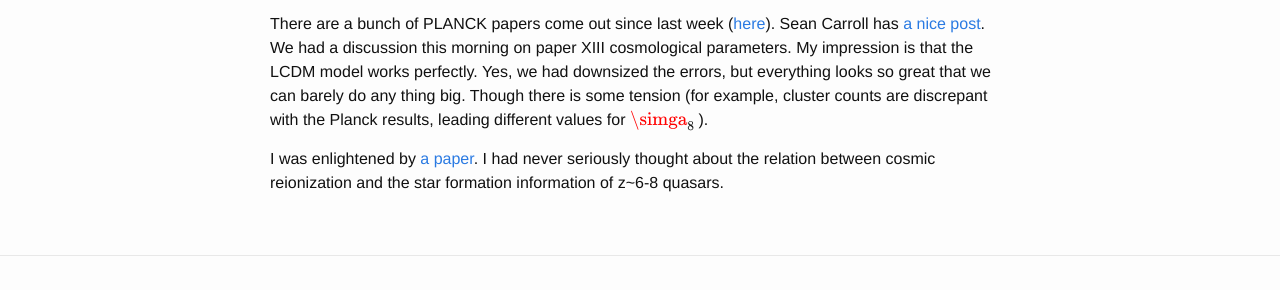
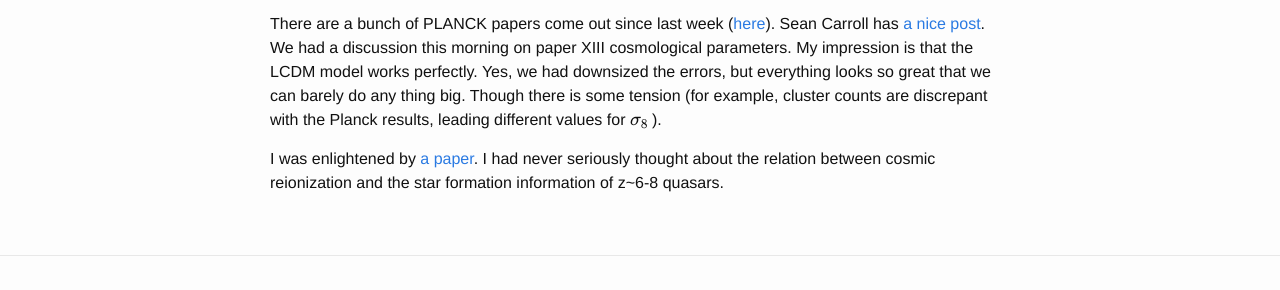
Before and after one commit to karlan/karlan.github.io, a Jekyll site: the page built from _posts/2015-02-11-first-post.markdown, in a window 1280 px wide. Shown: the part 188-478 px from the top of the page. Built offline with Jekyll 4.4.1, drawn with Linux system fonts in a browser that asks for light colours; formulas are drawn with MathJax 3.

Commit message:
latex test

```diff
--- a/_posts/2015-02-11-first-post.markdown
+++ b/_posts/2015-02-11-first-post.markdown
@@ -11,7 +11,7 @@ a discussion this morning on paper XIII cosmological parameters. My impression
 is that the LCDM model works perfectly. Yes, we had downsized the errors, but
 everything looks so great that we can barely do any thing big. Though there is
 some tension (for example, cluster counts are discrepant with the Planck
-results, leading different values for \\( \simga _8 \\) ).
+results, leading different values for \\( \sigma _8 \\) ).
 
 I was enlightened by [a paper][brant_paper]. I had never seriously thought
 about the relation between cosmic reionization and the star formation
```
